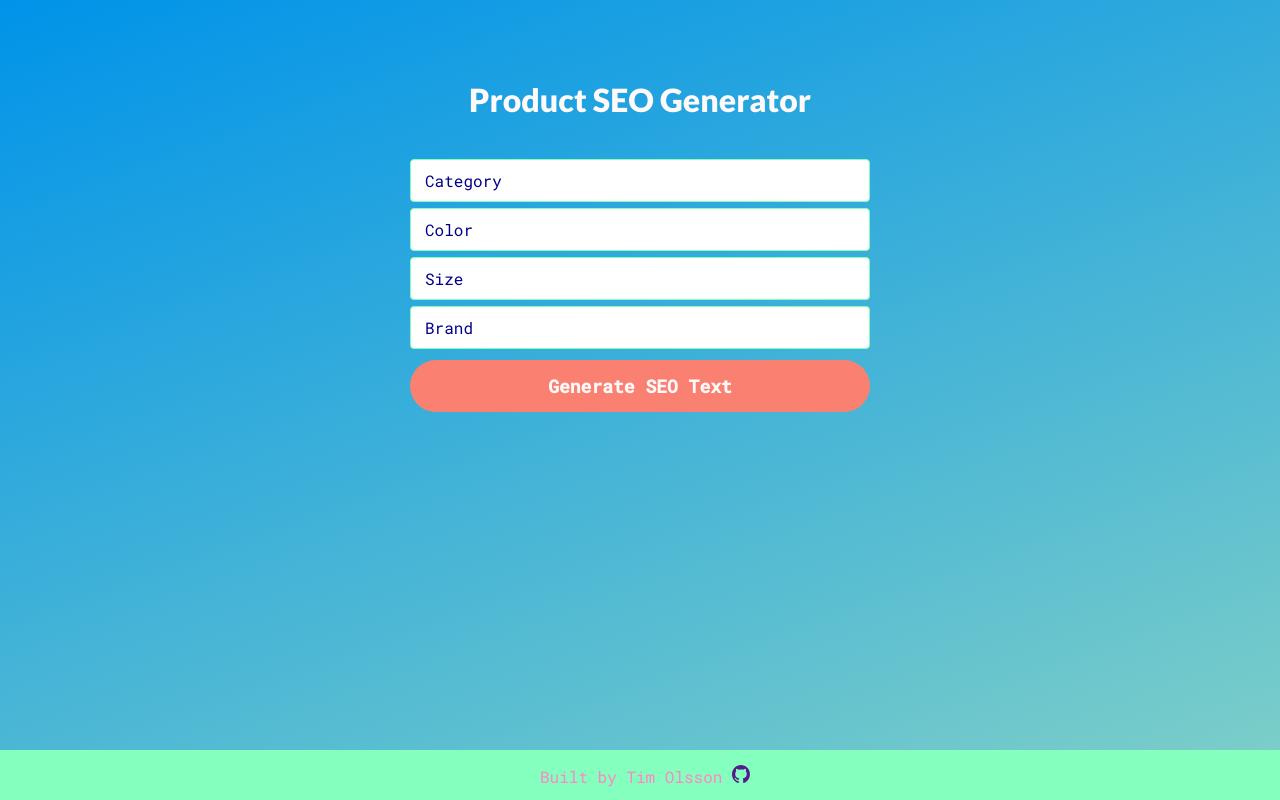
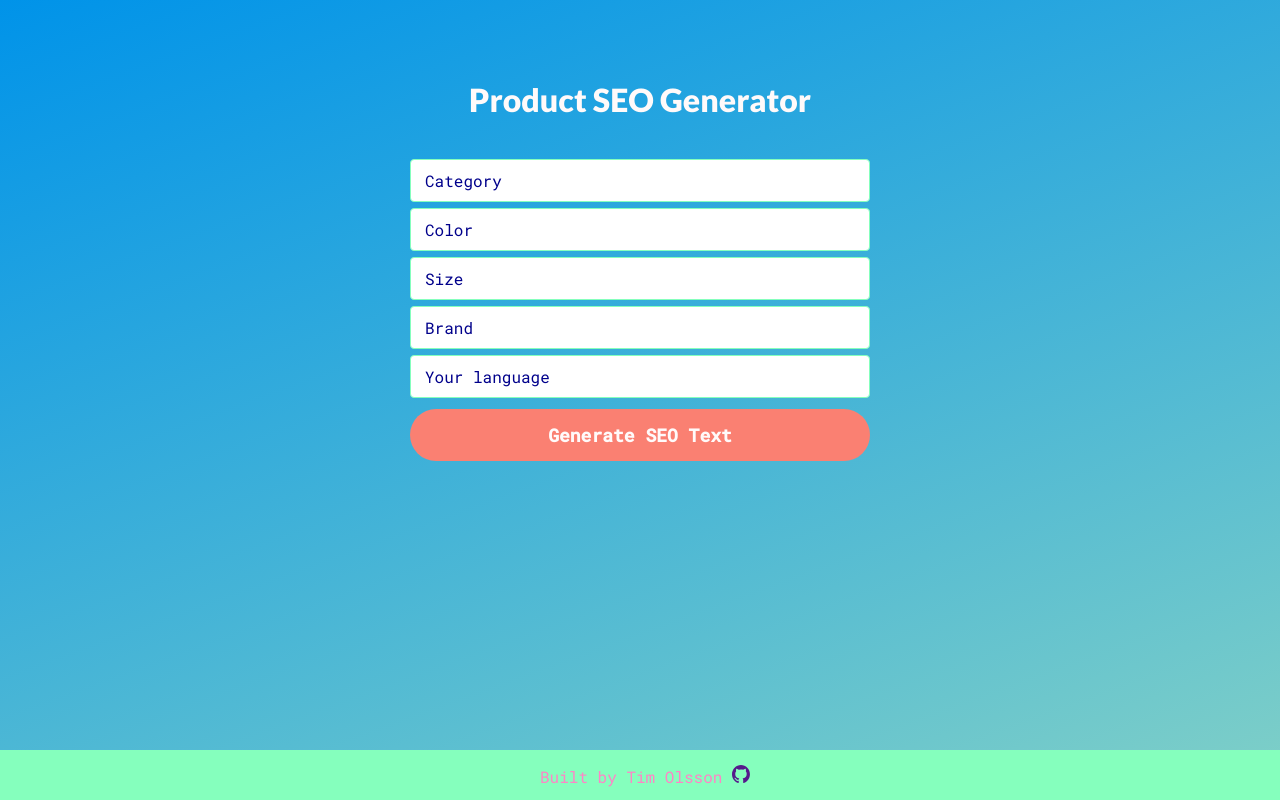
Before and after one commit to timolsson/gpt-product-seo-generator, a Next.js app: page / in a window 1280 px wide. Built offline with nearby package versions, Linux system fonts and the light colour scheme.

Commit message:
Added language field

```diff
--- a/app/page.tsx
+++ b/app/page.tsx
@@ -12,6 +12,7 @@ export default function Home() {
     category?: string;
     color?: string;
     size?: string;
+    language?: string;
   }>({});
   let [seoText, setSeoText] = useState<string>("");
 
@@ -41,6 +42,7 @@ export default function Home() {
           category: request.category,
           size: request.size,
           brand: request.brand,
+          language: request.language,
         }),
       });
       const json = await response.json();
@@ -106,6 +108,17 @@ export default function Home() {
               }))
             }
           />
+          <Input
+            type="text"
+            placeholder="Your language"
+            value={request.language || ""}
+            onChange={(e) =>
+              setRequest((request) => ({
+                ...request,
+                language: e.target.value,
+              }))
+            }
+          />
           {seoText ? (
             <button
               className="input-button"
--- a/pages/api/get-seo.ts
+++ b/pages/api/get-seo.ts
@@ -24,15 +24,18 @@ export default async function handler(
   let size = "Oversized";
   let category = "T-shirt";
   let brand = "Filippa K";
+  let language = "English";
   if (req.body) {
     let body = JSON.parse(req.body);
     color = body.category;
     category = body.category;
     brand = body.brand;
     size = body.size;
+    language = body.language;
   }
 
-  let basePrompt = `Provide me with an ideal SEO text for a ${color} ${size} ${category} made by the brand ${brand}? Use color, size, category and brand in the result. Do not include anything regarding SEO`;
+  let basePrompt = `Provide me with an ideal SEO text for a ${color} ${size} ${category} made by the brand ${brand}? Use color, size, category and brand in the result.
+  Do not include anything regarding "SEO" and the text should be in ${language}`;
   try {
     const response = await fetch("https://api.openai.com/v1/completions", {
       method: "POST",
```
